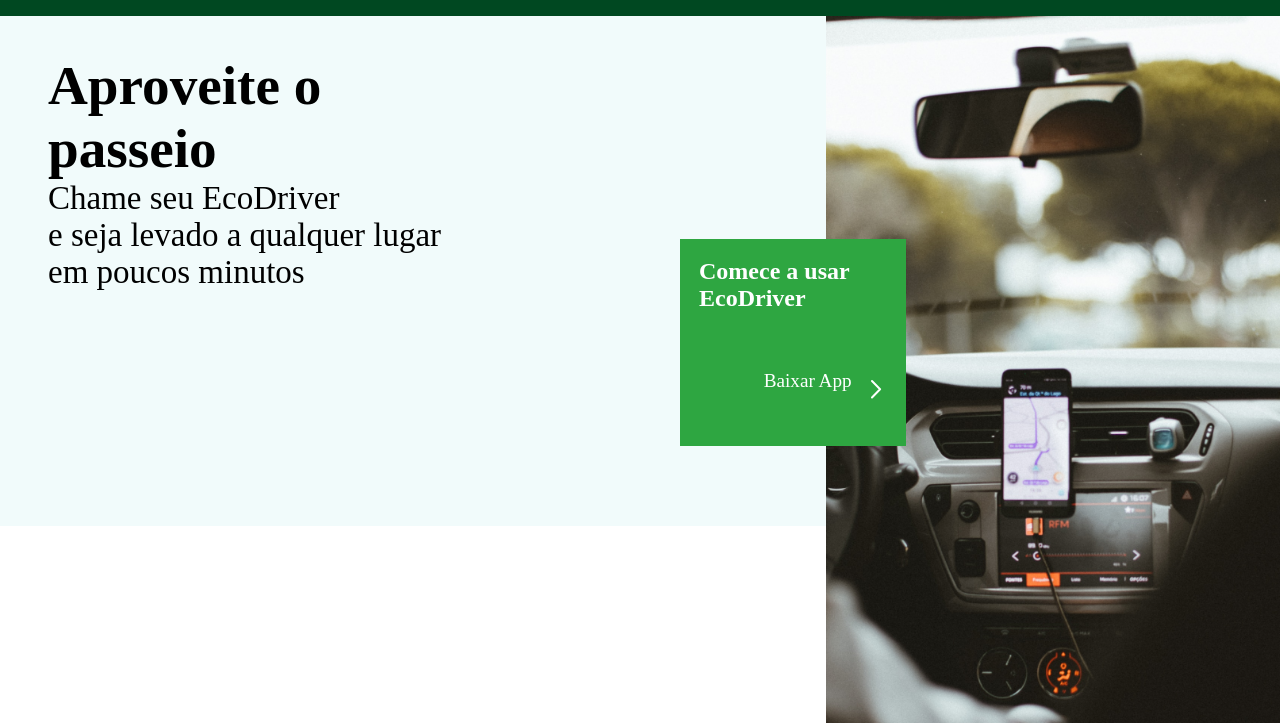
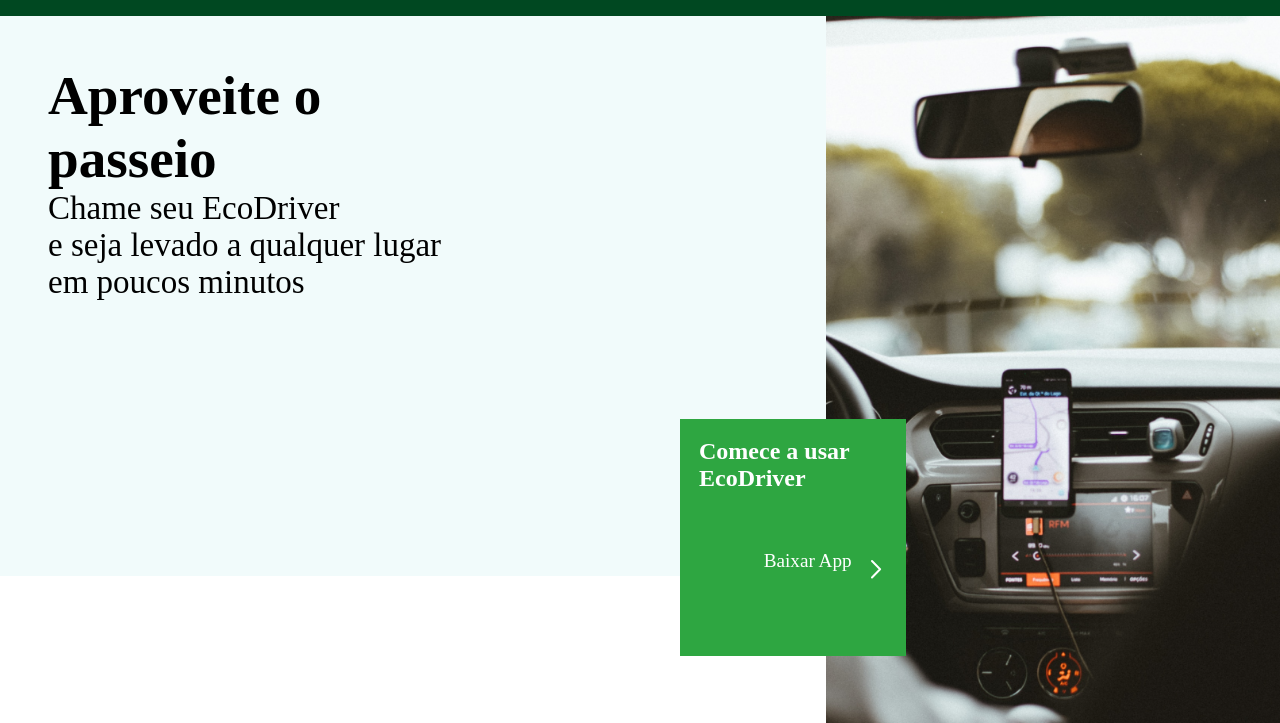
Before and after one commit to iagoisi/ecodriver, a plain HTML site: page index.html in a window 1280 px wide. Shown: the part 84-807 px from the top of the page. Drawn offline with Linux system fonts and the light colour scheme; a web font is replaced by a local one.

Commit message:
:tada: - Refactor introContainer

```diff
--- a/css/style.css
+++ b/css/style.css
@@ -174,12 +174,12 @@ header {
   flex-direction: column;
   justify-content: space-between;
   align-items: flex-end;
-  margin-top: 50px;
+  margin-top: 100px;
 }
 
 .h1 h1 {
   max-width: 50%;
-  margin-top: 40px;
+  /* margin-left: 2rem; */
   padding: 2em;
   align-self: flex-start;
   font-weight: normal;
@@ -211,9 +211,9 @@ header {
 }
 
 .introContainer a {
-  margin-top: -100px;
+  /* margin-top: -100px; */
   margin-right: -5em;
-  margin-bottom: 5em;
+  margin-bottom: -5em;
   width: 226px;
   height: 237px;
   z-index: 2;
```
